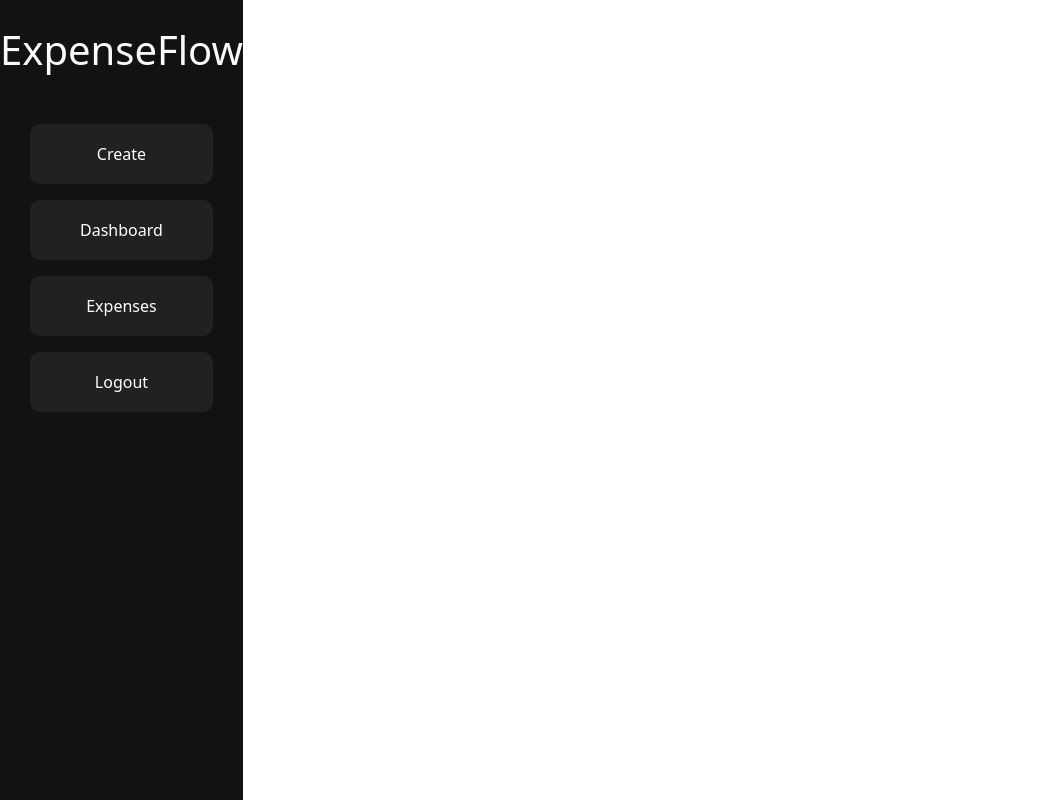
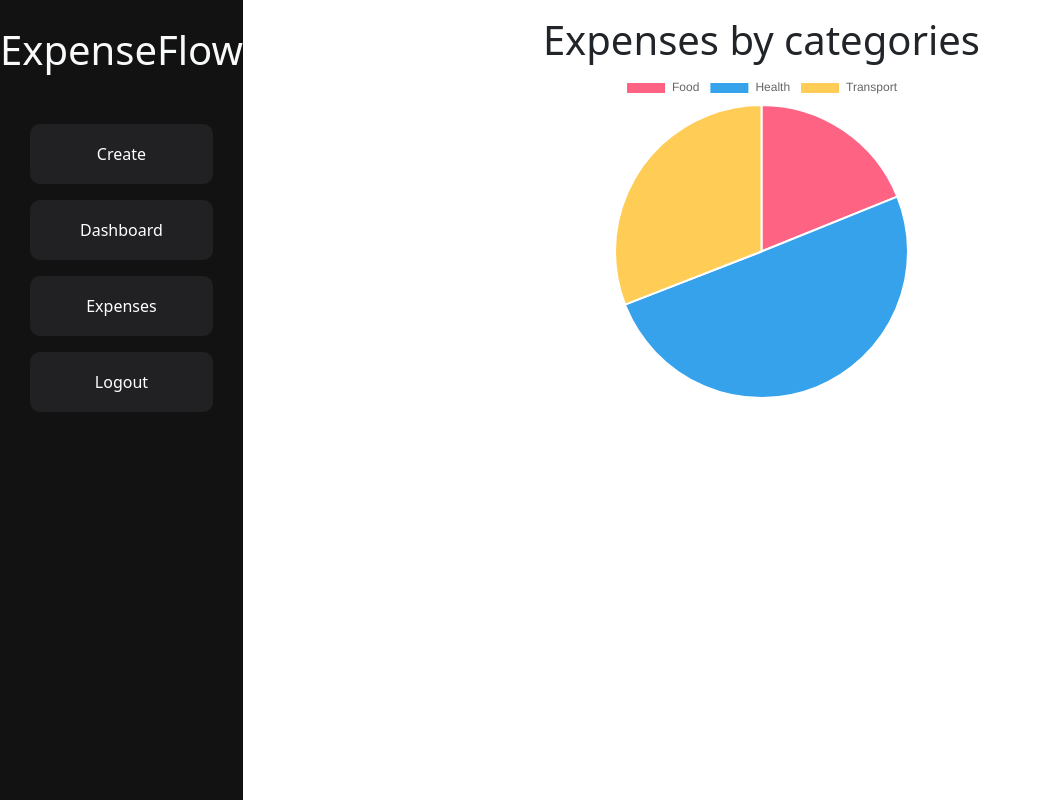
Before and after one commit to RadekKusiak71/expense-tracker-django, a Django app: page / in a window 1280 px wide. Shown: the whole page, without its empty margins (0-1039 px from the left). Run offline with Django 5.2, Linux system fonts and the light colour scheme; a user stored in the database is signed in; data comes from the database, SQL or seed files in the repository; both versions use the stored data as it was after the commit; some libraries are stand-ins or nearby versions.

Commit message:
pie chart created for expenses by categories

```diff
--- a/app/templates/base.html
+++ b/app/templates/base.html
@@ -33,5 +33,7 @@
         {% endblock %}
     </div>
     <script src="https://cdn.jsdelivr.net/npm/bootstrap@5.3.2/dist/js/bootstrap.bundle.min.js" integrity="sha384-C6RzsynM9kWDrMNeT87bh95OGNyZPhcTNXj1NW7RuBCsyN/o0jlpcV8Qyq46cDfL" crossorigin="anonymous"></script>
+    <script src="https://cdn.jsdelivr.net/npm/chart.js@4.2.1/dist/chart.umd.min.js"></script>
+
 </body>
 </html>
--- /dev/null
+++ b/app/templates/home.html
@@ -0,0 +1,36 @@
+{% extends 'base.html' %}
+{% load static %}
+{% load crispy_forms_tags %}
+{% block title %} Home {% endblock %}
+
+{% block extracss %} {% endblock %}
+
+{% block content %}
+<div class="container p-3" >
+    <div class="categories w-100 d-flex justify-contet-center align-items-center flex-column">
+        <h1>Expenses by categories</h1>
+        <canvas id="chart" height="20vh" width="60vw"></canvas>
+    </div>
+    <br>
+</div>
+
+<script src="https://cdn.jsdelivr.net/npm/chart.js@2.9.3/dist/Chart.min.js"></script>
+<script data-categories="{{categories}}">
+    const data = document.currentScript.dataset;
+    const chart_data = JSON.parse(data.categories)
+    console.log(chart_data)
+    // Chart config
+    let ctx = document.getElementById("chart").getContext("2d");
+    let chart = new Chart(ctx, {
+        type: "pie",
+        data: {
+            labels :chart_data.map(dt=>dt.category),
+            datasets: [{
+                data: chart_data.map(dt => Number(dt.price)),
+                backgroundColor: ['rgb(255, 99, 132)', 'rgb(54, 162, 235)', 'rgb(255, 205, 86)'],
+                hoverOffset: 4
+            }]
+        }
+    });
+</script>
+{% endblock %}
--- a/app/views.py
+++ b/app/views.py
@@ -7,13 +7,44 @@ from django.contrib.auth.views import LoginView
 from .forms import RegisterForm, CreateExpenseForm
 from django.urls import reverse_lazy
 from django.contrib.auth.mixins import LoginRequiredMixin
-from .models import Expense
+from .models import Expense, Category
 from .filters import ExpenseFilter
 from django.views.generic.edit import UpdateView
+from django.core import serializers
+import json
 
 
-class HomePageTempalteView(LoginRequiredMixin, TemplateView):
-    template_name = 'base.html'
+class HomePageTempalteView(LoginRequiredMixin, ListView):
+    template_name = 'home.html'
+    model = Expense
+
+    def get_queryset(self) -> QuerySet[Any]:
+        return Expense.objects.filter(user=self.request.user)
+
+    def get_context_data(self, **kwargs: Any) -> dict[str, Any]:
+        context = super().get_context_data(**kwargs)
+        context['categories'] = self.get_categories_list(
+            self.get_chart_data(self.request.user))
+        return context
+
+    @staticmethod
+    def get_chart_data(user):
+        hset = {}
+        expenses = Expense.objects.filter(user=user)
+        for expens in expenses:
+            if expens.category.name in hset:
+                hset[expens.category.name] += expens.price
+            else:
+                hset[expens.category.name] = expens.price
+        return hset
+
+    @staticmethod
+    def get_categories_list(data):
+        res_data = []
+        for i, j in data.items():
+            res_data.append({'category': i, 'price': str(j)})
+        categories_json = json.dumps(res_data)
+        return categories_json
 
 
 class ExpenseUpdateView(UpdateView):
```
Also changed, not shown: db.sqlite3.
